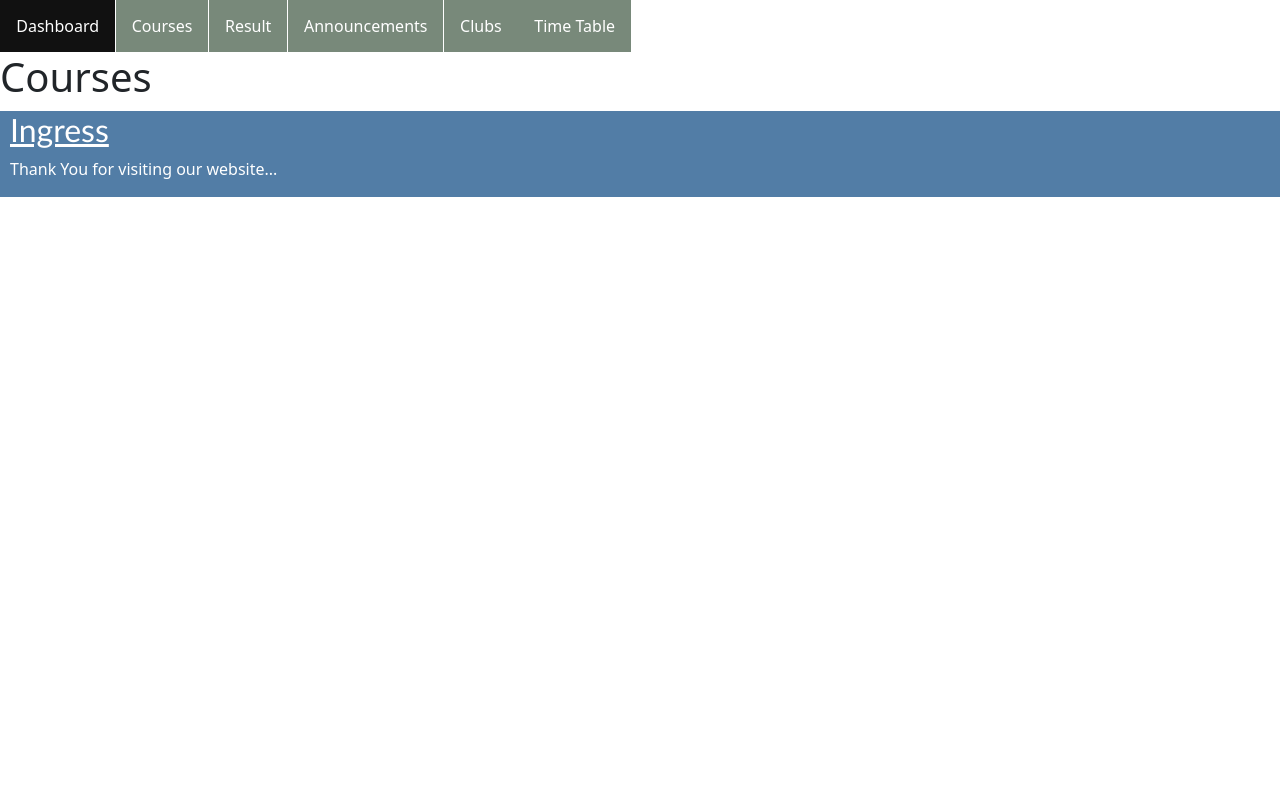
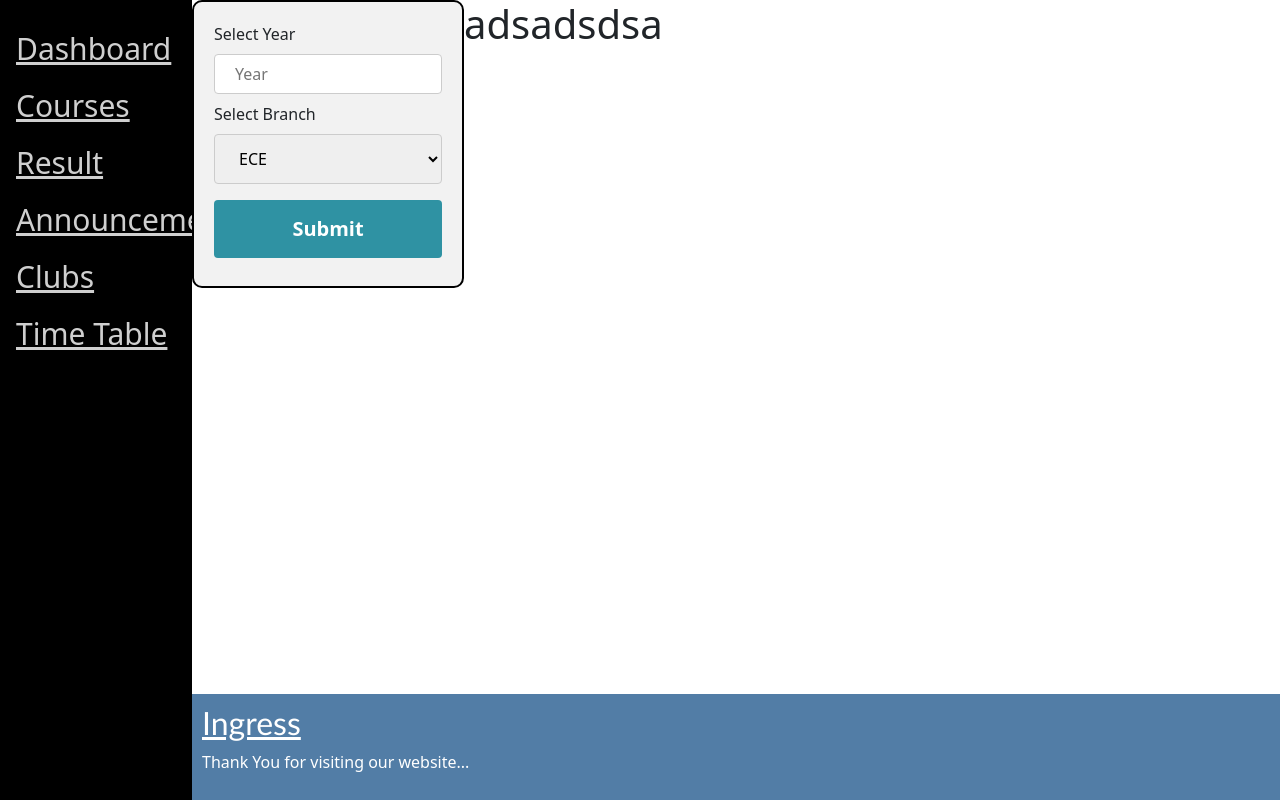
Before and after one commit to Captain-T2004/DBMS_SCMS, a React (Create React App) app: page /Courses in a window 1280 px wide. Built offline with nearby package versions, Linux system fonts and the light colour scheme.

Commit message:
Working on the course table...

```diff
--- a/src/App.js
+++ b/src/App.js
@@ -8,16 +8,17 @@ import Clubs from "./pages/Clubs";
 import Header from "./Components/Header/header";
 import LoginPage from "./pages/LoginPage";
 import Footer from "./Components/Footer/footer";
+import "./pages/allPages.css";
 
 function App() {
   let location = useLocation().pathname;
   console.log(location);
   return (
-    <>
+    <div className="page">
       {location === "/" ?"" :<Header />}
       <Routes>
         <Route path = "/" element = {<LoginPage/>}/>
-        <Route path = "/dashboard" element = {<Dashboard/>}/>
+        <Route path = "/dashboard" element = {<Dashboard />} />
         <Route path = "/Courses" element = {<Courses/>}/>
         <Route path = "/Result" element = {<Result/>}/>
         <Route path = "/Announcements" element = {<Announcements/>}/>
@@ -25,7 +26,7 @@ function App() {
         <Route path = "/Clubs" element = {<Clubs/>}/>
       </Routes>
       {location === "/" ?"" : <Footer />}
-   </>
+   </div>
   );
 }
 
--- /dev/null
+++ b/src/Components/CourseSelection/CourseSelection.jsx
@@ -0,0 +1,20 @@
+import "./CourseSelectionStyle.css";
+export default function CourseSelection(){
+    return (
+        <div className="CourseSelectionForm">
+            <form>
+                <label for="year">Select Year</label>
+                <input type="text" id="year" name="year" placeholder="Year"/>
+                <label for="Branch">Select Branch</label>
+                <select id="Branch" name="Branch">
+                <option value="ECE">ECE</option>
+                <option value="CSE">CSE</option>
+                <option value="SM">SM</option>
+                <option value="ME">ME</option>
+                <option value="DS">DS</option>
+                </select>
+                <input type="submit" value="Submit" id="Submit"/>
+            </form>
+        </div>
+    );
+}
--- /dev/null
+++ b/src/Components/CourseSelection/CourseSelectionStyle.css
@@ -0,0 +1,32 @@
+#year, #course, #Branch {
+    width: 100%;
+    padding: 12px 20px;
+    margin: 8px 0;
+    display: inline-block;
+    border: 1px solid #ccc;
+    border-radius: 4px;
+    box-sizing: border-box;
+  }
+
+#Submit {
+    width: 100%;
+    background-color: #2f92a3;
+    color: white;
+    padding: 14px 20px;
+    margin: 8px 0;
+    border: none;
+    border-radius: 4px;
+    cursor: pointer;
+  }
+
+#Submit:hover {
+    background-color: #45a09b;
+  }
+ .CourseSelectionForm {
+    width: 25%;
+    height: 100%;
+    border: solid 2px #000000;
+    border-radius: 10px;
+    background-color: #f2f2f2;
+    padding: 20px;
+  }
--- /dev/null
+++ b/src/Components/CourseTable/CourseTable.jsx
@@ -0,0 +1,20 @@
+function CourseTable(props){
+    const createTable = ()=>{
+        <div className="w3-container">
+            <table className="w3-table-all">
+                <thead>
+                    <tr className="tableHeading">
+                        <th>Course Name</th>
+                        <th>Course ID</th>
+                        <th>Total Number of Classes</th>
+                        <th>Total Number of Labs</th>
+                    </tr>
+                </thead>
+            </table>
+        </div>
+    };
+    return (
+        {createTable}
+    );
+}
+export default CourseTable;
--- /dev/null
+++ b/src/Components/CourseTable/CourseTableStyle.css
@@ -0,0 +1,4 @@
+.tableHeading{
+    color:#fff!important;
+    background-color:#f44336;
+}
--- a/src/Components/Footer/FooterStyle.css
+++ b/src/Components/Footer/FooterStyle.css
@@ -1,9 +1,10 @@
 .footer {
-    position: fixed-bottom;
-    margin: 0px;
+    position: absolute;
     background-color: #03427eaf;
     padding: 0px;
     color:white;
+    width: 85%;
+    bottom: 0;
   }
 
   .footer-content {
--- a/src/Components/Navbar/Navbar.jsx
+++ b/src/Components/Navbar/Navbar.jsx
@@ -3,26 +3,14 @@ import "./NavbarStyle.css";
 function Navbar() {
     return (
         <>
-            <ul>
-                <li>
+            <div className = "sidenav">
                     <Link to="/Dashboard">Dashboard</Link>
-                </li>
-                <li>
                     <Link to="/Courses">Courses</Link>
-                </li>
-                <li>
                     <Link to="/Result">Result</Link>
-                </li>
-                <li>
                     <Link to="/Announcements">Announcements</Link>
-                </li>
-                <li>
                     <Link to="/Clubs">Clubs</Link>
-                </li>
-                <li>
                     <Link to="/Time-Table">Time Table</Link>
-                </li>
-            </ul>
+            </div>
         </>
     );
 }
--- a/src/Components/Navbar/NavbarStyle.css
+++ b/src/Components/Navbar/NavbarStyle.css
@@ -1,28 +1,26 @@
+/* The sidebar menu */
+.sidenav {
+  height: 100%; /* Full-height: remove this if you want "auto" height */
+  width: 15%; /* Set the width of the sidebar */
+  position: absolute; /* Fixed Sidebar (stay in place on scroll) */
+  z-index: 1; /* Stay on top */
+  top: 0; /* Stay at the top */
+  left: 0;
+  background-color: #000000; /* Black */
+  overflow-x: hidden; /* Disable horizontal scroll */
+  padding-top: 20px;
+}
 
-ul {
-    list-style-type: none;
-    margin: 0;
-    padding: 0;
-    overflow: hidden;
-    background-color: #ffffff;
-    position: relative;
-  }
+/* The navigation menu links */
+.sidenav a{
+  padding: 6px 8px 6px 16px;
+  text-decoration:underline;
+  font-size: 30px;
+  color: #cfcfcf;
+  display: block;
+}
 
-  li {
-    float: left;
-    background-color: #314b34a7;
-    margin: 0.3px;
-  }
-
-  li a {
-    display: block;
-    color: white;
-    text-align: center;
-    padding: 14px 16px;
-    text-decoration: none;
-  }
-
-  /* Change the link color to #111 (black) on hover */
-  li a:hover {
-    background-color: #111;
-  }
+/* When you mouse over the navigation links, change their color */
+.sidenav a:hover {
+  color: #f1f1f1;
+}
--- a/src/pages/Announcements.js
+++ b/src/pages/Announcements.js
@@ -1,3 +1,4 @@
+
 function Announcements(){
     return (
         <>
--- a/src/pages/Courses.js
+++ b/src/pages/Courses.js
@@ -1,9 +1,11 @@
-
+import CourseSelection from "../Components/CourseSelection/CourseSelection";
+import CourseTable from "../Components/CourseTable/CourseTable";
 function Courses(){
     return (
-        <>
-            <h1>Courses</h1>
-        </>
+        <div style={{display:"flex", flexDirection:"row"}}>
+            <CourseSelection/>
+            <h1>adsadsdsa</h1>
+        </div>
     );
 }
 export default Courses;
--- a/src/pages/LoginPage.js
+++ b/src/pages/LoginPage.js
@@ -1,8 +1,10 @@
 import Login from "../Components/Login/Login"
+
 function LoginPage(){
     return(
       <>
         <div style={{display:"flex", flexDirection:"row"}}>
+
           <img src="/assets/login_page.svg" alt="Ingress" style={{width:"100vh", borderRadius:"20px"}}/>
           <Login/>
         </div>
--- /dev/null
+++ b/src/pages/allPages.css
@@ -0,0 +1,3 @@
+body{
+    margin-left: 15%;
+}
```
